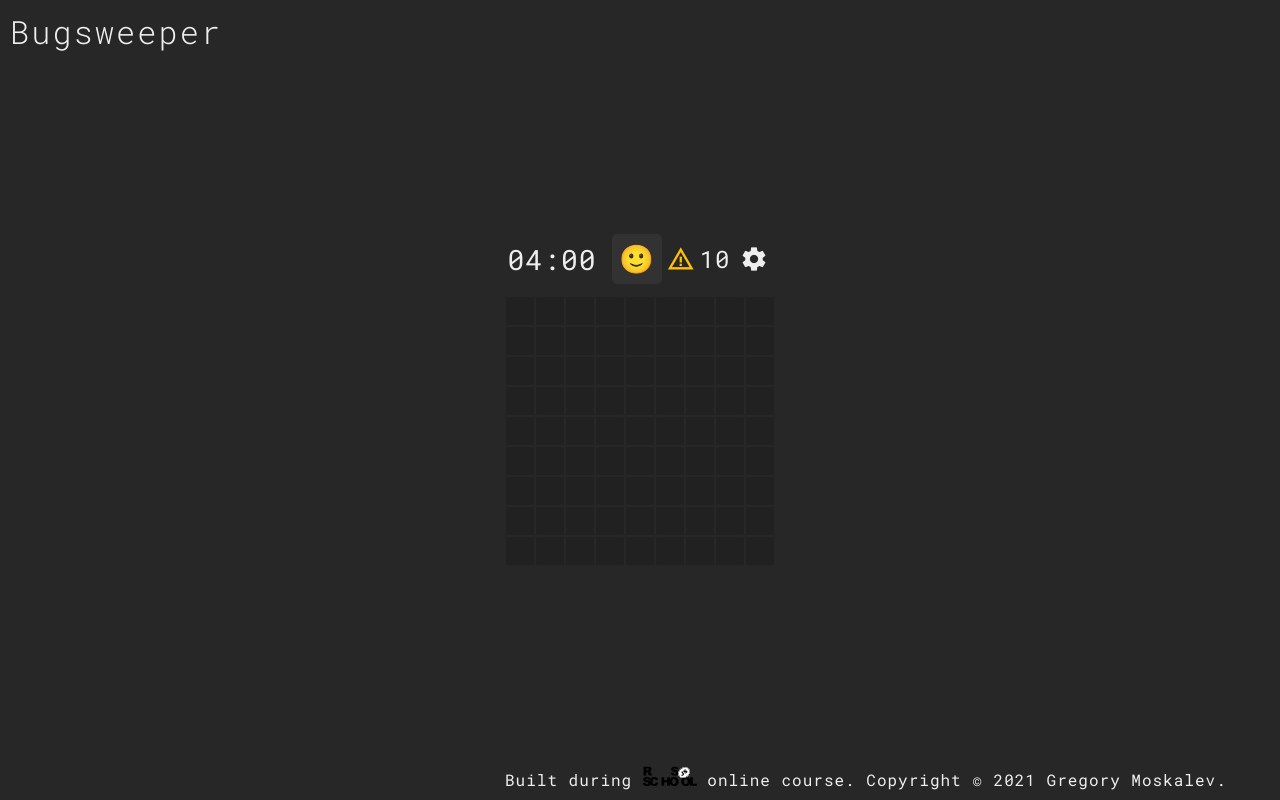
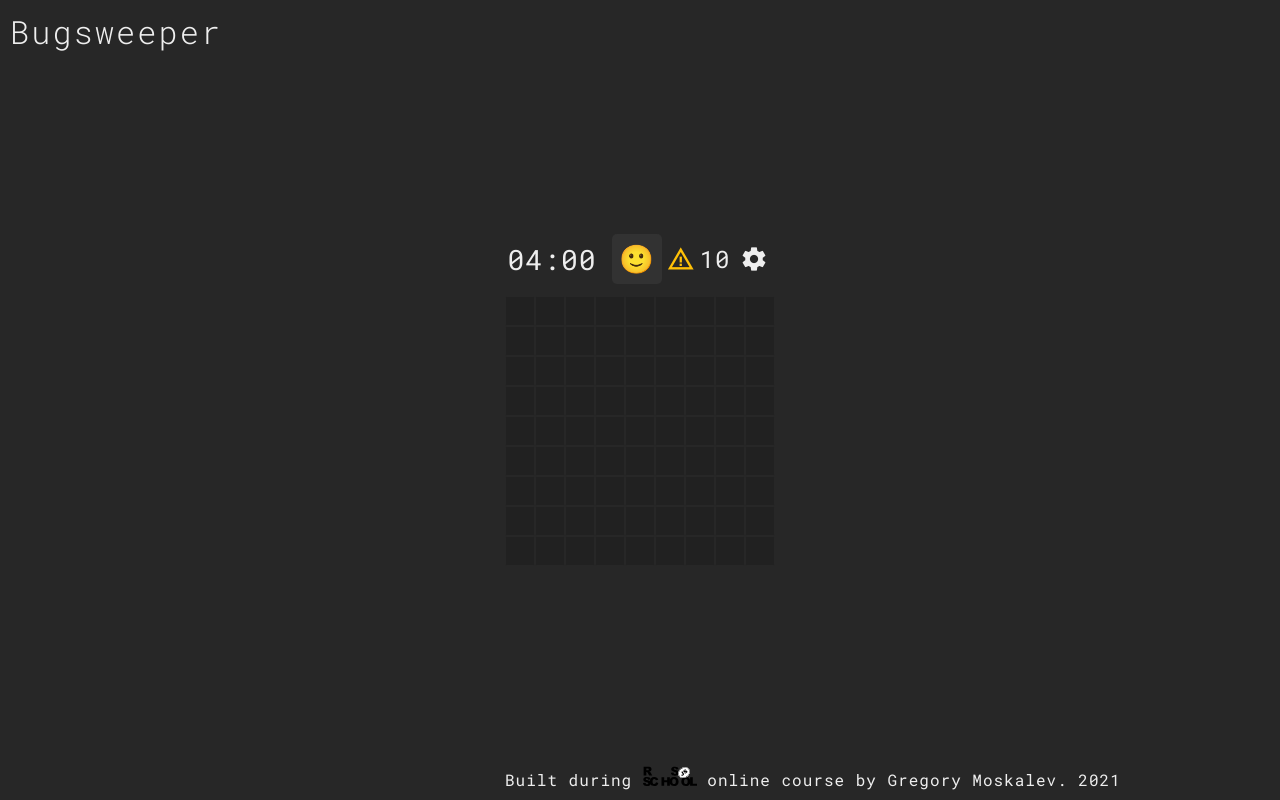
Before and after one commit to GregoryMoskalev/react-game, a React (Create React App) app in the folder react-game/: page / in a window 1280 px wide. Built offline with nearby package versions, Linux system fonts and the light colour scheme.

Commit message:
feat: edit footer

```diff
--- a/react-game/src/components/Footer/Footer.tsx
+++ b/react-game/src/components/Footer/Footer.tsx
@@ -10,10 +10,10 @@ const Footer: React.FC = () => {
         <a href="https://rs.school/react/" target="_blank" rel="noopener noreferrer">
           <img className="rs-logo" src={rsLogo} alt="rs school logo" />
         </a>{' '}
-        online course. Copyright &copy; 2021&nbsp;
+        online course by&nbsp;
         <a href="https://github.com/GregoryMoskalev" target="_blank" rel="noopener noreferrer">
           Gregory Moskalev
-        </a>.
+        </a>. 2021
       </p>
     </footer>
   );
```
